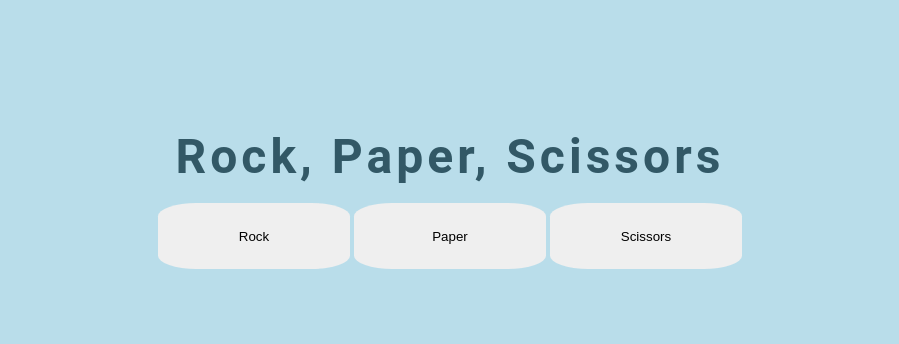
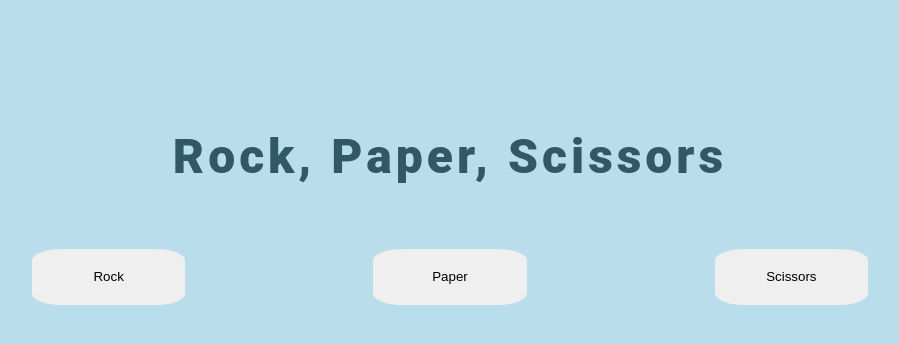
Before and after one commit to tekla900/Rock-Paper-Scissors, a plain HTML site: page index.html in a window 1280 px wide. Shown: the whole page, without its empty margins (190-1089 px from the left). Drawn offline with Linux system fonts and the light colour scheme.

Commit message:
final comit

```diff
--- a/index.html
+++ b/index.html
@@ -12,9 +12,6 @@
         <h1>Rock, Paper, Scissors</h1>
         <h3 class="results"></h3>
         <h3 class="score"></h3>
-        <div class="container">
-            <p class="hidden">hjkjkjjkjjj</p>
-        </div>
         <p class="p"></p>
     </div>
 
--- a/styles.css
+++ b/styles.css
@@ -14,17 +14,36 @@ body {
 h1 {
     font-family: 'Roboto';
     color: #325866;
-    font-weight: bolder;
+    font-weight: 900;
     letter-spacing: 4px;
     font-size: 48px;
+    margin-bottom: 5%;
     /* font-weight: 900; */
 }
 
+.results, .score, .p {
+    margin-bottom: 2.5%;
+}
+
+.buttons {
+    width: 80%;
+    margin: 0 auto;
+    display: flex;
+    justify-content: space-around;
+}
 button {
     padding: 2%;
     width: 15%;
     border-radius: 20%;
     border: none;
+
+}
+
+button:hover {
+    transform: scale(1.1);
+    cursor: pointer;
+    font-weight: 600;
+    /* background-color: rgb(205, 212, 218); */
 }
 
 .hidden {
```
